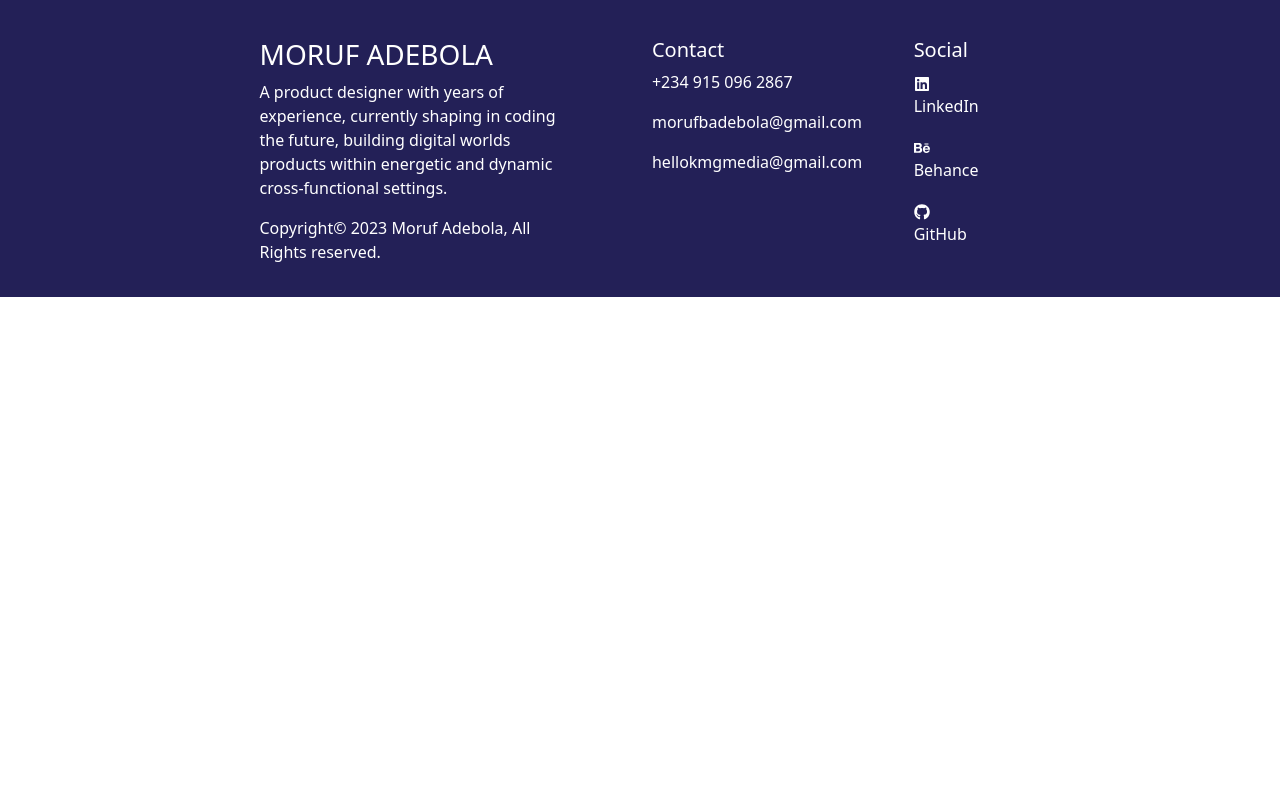
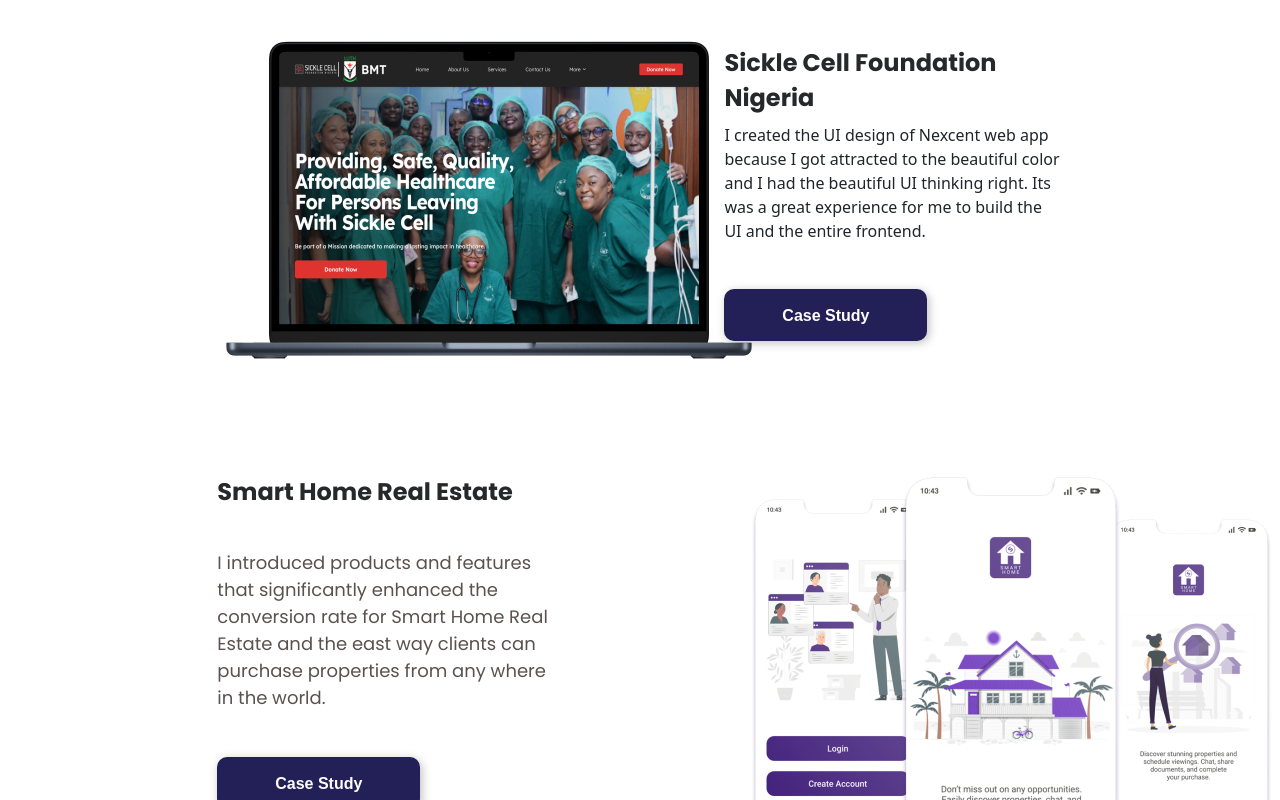
Before and after one commit to kmgmedia/build-cv-with-react-js-app, a React (Create React App) app: page / in a window 1280 px wide. Shown: the part 2340-3140 px from the top of the page. Before the commit the page ends 2637 px from the top, so only its background shows below. Built offline with nearby package versions, Linux system fonts and the light colour scheme.

Commit message:
Project session

```diff
--- a/src/Components/Projects/Project.jsx
+++ b/src/Components/Projects/Project.jsx
@@ -2,7 +2,8 @@
 import './project.scss';
 import { Macpckmgfolio } from '../../assets';
 import { Macnexcent } from '../../assets';
-
+import { mackbooksicklecell } from '../../assets';
+import { Phonesmarthom } from '../../assets';
 
 const Project = () => {
     return (
@@ -98,6 +99,71 @@
         <div class="col-sm-12 col-md-12 col-lg-2"></div>
         </div>
 
+        <div className="row project-1">
+        <div class="col-sm-12 col-md-12 col-lg-2"></div>
+        <div class="col-sm-12 col-md-12 col-lg-8">
+            <div class="row">
+            <div class="col-sm-12 col-md-12 col-lg-7">
+            <div className='kmg-folio-img'>
+            <img src= {mackbooksicklecell} alt="" />
+            </div>
+            </div>
+            <div class="col-sm-12 col-md-12 col-lg-5">
+                <div className='kmg-folio-text-1'>
+                    <h5>
+                    Sickle Cell Foundation Nigeria
+                    </h5>
+                </div>
+                <div className='mackbooksicklecell'>
+                    <p>
+                    I created the UI design of Nexcent web app because I got attracted
+                    to the beautiful color and I had the beautiful UI thinking right.
+                    Its was a great experience for me to build the UI and the entire frontend.
+                    </p>
+                </div>
+                <div className='conta'>
+                <button className='kmg-folio-btn'>Case Study</button>
+            </div>
+            </div>
+            </div>
+
+        </div>
+        <div class="col-sm-12 col-md-12 col-lg-2"></div>
+        </div>
+
+        <div className="row project-1">
+        <div class="col-sm-12 col-md-12 col-lg-2"></div>
+        <div class="col-sm-12 col-md-12 col-lg-8">
+            <div class="row">
+            <div class="col-sm-12 col-md-12 col-lg-5">
+                <div className='kmg-folio-text-1'>
+                    <h5>
+                    Smart Home Real Estate
+                    </h5>
+                </div>
+                <div className='kmg-folio-text-2'>
+                    <p>
+                    I introduced products and features that significantly enhanced the
+                    conversion rate for Smart Home Real Estate and the east way clients
+                    can purchase properties from any where in the world.
+                    </p>
+                </div>
+                <div className='conta'>
+                    <button className='kmg-folio-btn'>Case Study</button>
+                </div>
+            </div>
+            <div class="col-sm-12 col-md-12 col-lg-7">
+            <div className='kmg-folio-img-2'>
+            <img src= { Phonesmarthom } alt="" />
+            </div>
+            </div>
+
+            </div>
+
+        </div>
+        <div class="col-sm-12 col-md-12 col-lg-2"></div>
+        </div>
+
 
 
         </>
--- a/src/assets/index.jsx
+++ b/src/assets/index.jsx
@@ -2,3 +2,5 @@
 export const Heylogo = require ('./Heylogo.png')
 export const Macpckmgfolio = require ('./Macpckmgfolio.png')
 export const Macnexcent = require ('./Macnexcent.png')
+export const mackbooksicklecell = require ('./mackbooksicklecell.png')
+export const Phonesmarthom = require ('./Phonesmarthom.png')
```
